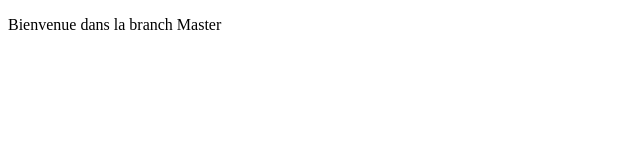
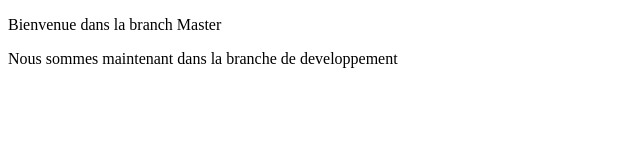
Before and after one commit to ardoardok/bookhouse11, a plain HTML site: page index.html in a window 1280 px wide. Shown: the whole page, without its empty margins (0-640 px from the left). Drawn offline with Linux system fonts and the light colour scheme.

Commit message:
Ajout de la branche Dev

```diff
--- a/index.html
+++ b/index.html
@@ -7,5 +7,6 @@
 </head>
 <body>
 <p> Bienvenue dans la branch Master </p>
+<p> Nous sommes maintenant dans la branche de developpement </p>
 </body>
 </html>
```
